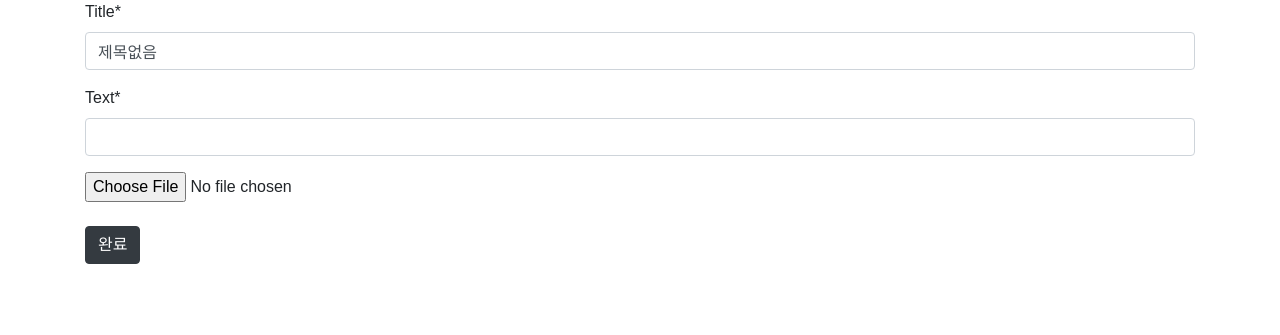
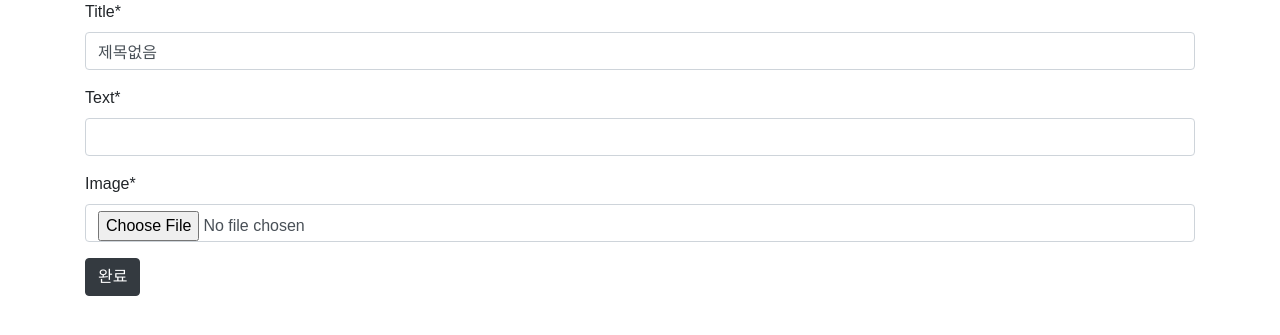
Before and after one commit to leejieuns2/likelion_blogproject, a Django app: page /new in a window 1280 px wide. Shown: the part 184-519 px from the top of the page. Run offline with Django 3.2, Linux system fonts and the light colour scheme; some libraries are stand-ins or nearby versions; some web fonts are replaced.

Commit message:
thumbnail commit

```diff
--- a/diary/forms.py
+++ b/diary/forms.py
@@ -4,4 +4,4 @@ from .models import Blog
 class BlogForm(forms.ModelForm):
     class Meta:
         model = Blog
-        fields = ['title', 'text']
+        fields = ['title', 'text', 'image']
--- a/diary/models.py
+++ b/diary/models.py
@@ -1,9 +1,12 @@
 from django.db import models
+from imagekit.models import ImageSpecField # 썸네일 만들 수 있게 해줌
+from imagekit.processors import ResizeToFill # 썸네일 크기 조정
 
 # Create your models here.
 class Blog(models.Model):
     title = models.CharField(max_length = 20, default='제목없음')
     image = models.FileField(upload_to='images/')
+    image_thumbnail = ImageSpecField(source='image', processors=[ResizeToFill(80, 80)])
     text = models.CharField(max_length = 500)
     writer = models.CharField(max_length = 10, blank=True)
     date = models.DateTimeField("date published")
--- a/diary/templates/detail.html
+++ b/diary/templates/detail.html
@@ -6,7 +6,7 @@
         <div class="col-md-4">
             <div class="card mb-4 shadow-sm">
                 {% csrf_token %}
-                <img src="{{blog.image}}" width="100%" height="255"/>
+                <img src="{{blog.image.url}}" width="100%" height="255"/>
                 <div class="card-body">
                     <h3><a href="{% url 'detail' blog.id%}">{{blog.title}}</a></h3>
                     <p class="card-text">
--- a/diary/templates/index.html
+++ b/diary/templates/index.html
@@ -1,12 +1,12 @@
 {% extends 'base.html' %}
 {% block content %}
-{%for blog in posts.object_list %}
+    {%for blog in posts%}
     <br><br>
     <center>
       <div class="col-md-4">
       <div class="card mb-4 shadow-sm">
           {% csrf_token %}
-          <img src="{{blog.image}}" width="100%" height="255"/>
+          <input type="image" src="{{blog.image_thumbnail.url}}">
           <div class="card-body">
               <h3><a href="{% url 'detail' blog.id %}">{{blog.title}}</a></h3>
               <p class="card-text">
--- a/diary/templates/new.html
+++ b/diary/templates/new.html
@@ -6,8 +6,9 @@
     <div class="container">
         <form method="POST" enctype='multipart/form-data'>
             {% csrf_token %}
+            <table>
             {{ form|crispy }}
-            <input type="file" name="image" size="50" maxlength="50"><br><br>
+            </table>
             <input class="btn btn-dark" type="submit" value="완료" >
         </form>
     </div>
--- a/diary/views.py
+++ b/diary/views.py
@@ -27,26 +27,40 @@ def index(request):
     return render(request, 'index.html', {'blogs' : blogs, 'posts' : posts})
 
 def new (request):
-    if request.method == 'GET':
-        form = BlogForm()
-        return render(request, 'new.html', { 'form' : form })
-    else:
-        form = BlogForm(request.POST)
+    # 1. 입력된 내용 처리 : POST
+    if request.method == 'POST':
+        form = BlogForm(request.POST, request.FILES)
         if form.is_valid():
             blog = form.save(commit=False)
-            if request.FILES['image']:
-                myfile = request.FILES['image']
-                fs = FileSystemStorage()
-                filename = fs.save(myfile.name, myfile)
-                blog.image = fs.url(filename)
             blog.date = timezone.now()
             blog.writer = User.objects.get(username = request.user.get_username())
             blog.save()
-        return redirect('/')
+            return redirect('/')
+
+    # 2. 빈 페이지 띄워주는 기능 : GET
+    else:
+        form = BlogForm()
+        return render(request, 'new.html', {'form': form})
+
+    # if request.method == 'GET':
+    #     form = BlogForm()
+    #     return render(request, 'new.html', { 'form' : form })
+    # else:
+    #     form = BlogForm(request.POST)
+    #     if form.is_valid():
+    #         blog = form.save(commit=False)
+    #         if request.FILES['image']:
+    #             myfile = request.FILES['image']
+    #             fs = FileSystemStorage()
+    #             filename = fs.save(myfile.name, myfile)
+    #             blog.image = fs.url(filename)
+    #         blog.date = timezone.now()
+    #         blog.writer = User.objects.get(username = request.user.get_username())
+    #         blog.save()
+    #     return redirect('/')
 
 def detail(request, blog_id):
-    blog = Blog.objects.get(pk = blog_id) # pk에 조건 여러가지 걸수 있음 #
-
+    blog = get_object_or_404(Blog, pk=blog_id)
     return render(request, 'detail.html', {'blog': blog})
 
 def edit(request, blog_id):
--- a/mydiary/settings.py
+++ b/mydiary/settings.py
@@ -31,6 +31,7 @@ ALLOWED_HOSTS = []
 # Application definition
 
 INSTALLED_APPS = [
+    'imagekit',
     'crispy_forms',
     'diary.apps.DiaryConfig',
     'django.contrib.admin',
```
Also changed, not shown: db.sqlite3, diary/migrations/0001_initial.py, media/images/apeach2.jpg (added), media/images/apeach2_PH50MsK.jpg (added), media/images/apeach2_h13wqI1.jpg (added), 1 other file.
